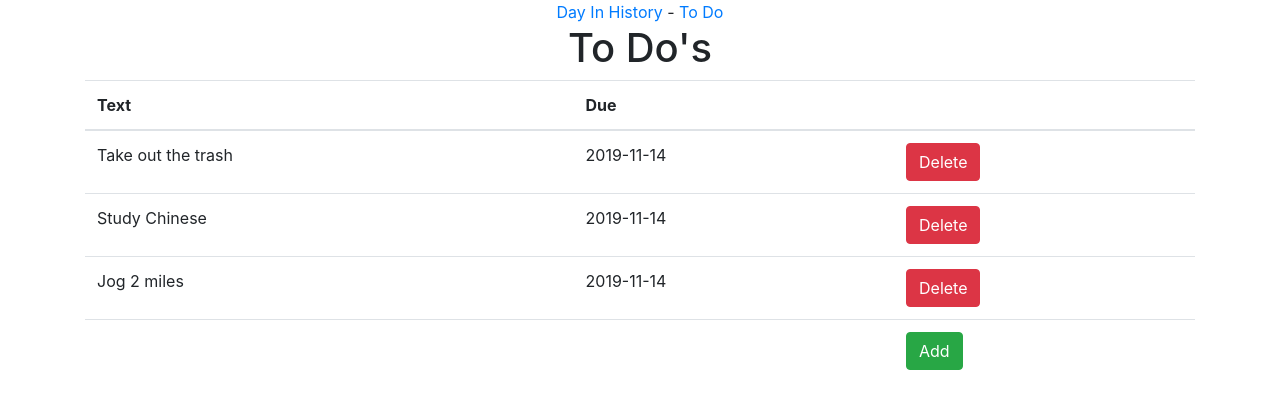
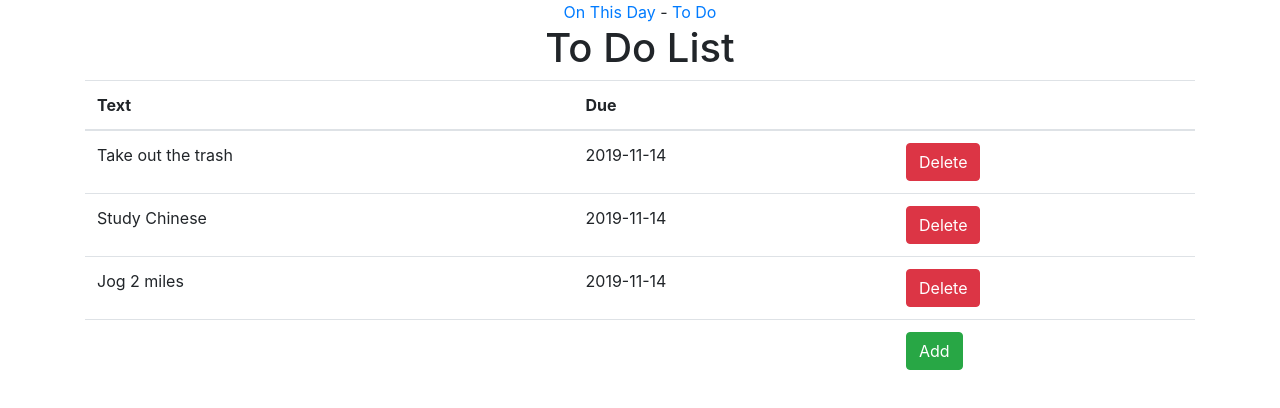
Before and after one commit to r-schoen/vuejs-test-thisdayinhistory, a Vue app: page /#/todo in a window 1280 px wide. Shown: the top 408 px of the page. Built offline with nearby package versions, Linux system fonts and the light colour scheme.

Commit message:
small changes

```diff
--- a/src/App.vue
+++ b/src/App.vue
@@ -1,7 +1,7 @@
 <template>
   <div id="app" class="container">
     <div id='navbar'>
-      <a href="/#/day-in-history">Day In History</a> -
+      <a href="/#/day-in-history">On This Day</a> -
       <a href="/#/todo">To Do</a>
     </div>
 
--- a/src/components/Todo.vue
+++ b/src/components/Todo.vue
@@ -1,6 +1,6 @@
 <template>
     <div id="todoTable">
-        <h1>To Do's</h1>
+        <h1>To Do List</h1>
         <table class="table">
             <thead>
                 <th v-for="(key, index) in gridColumns" v-bind:key="index">
```
